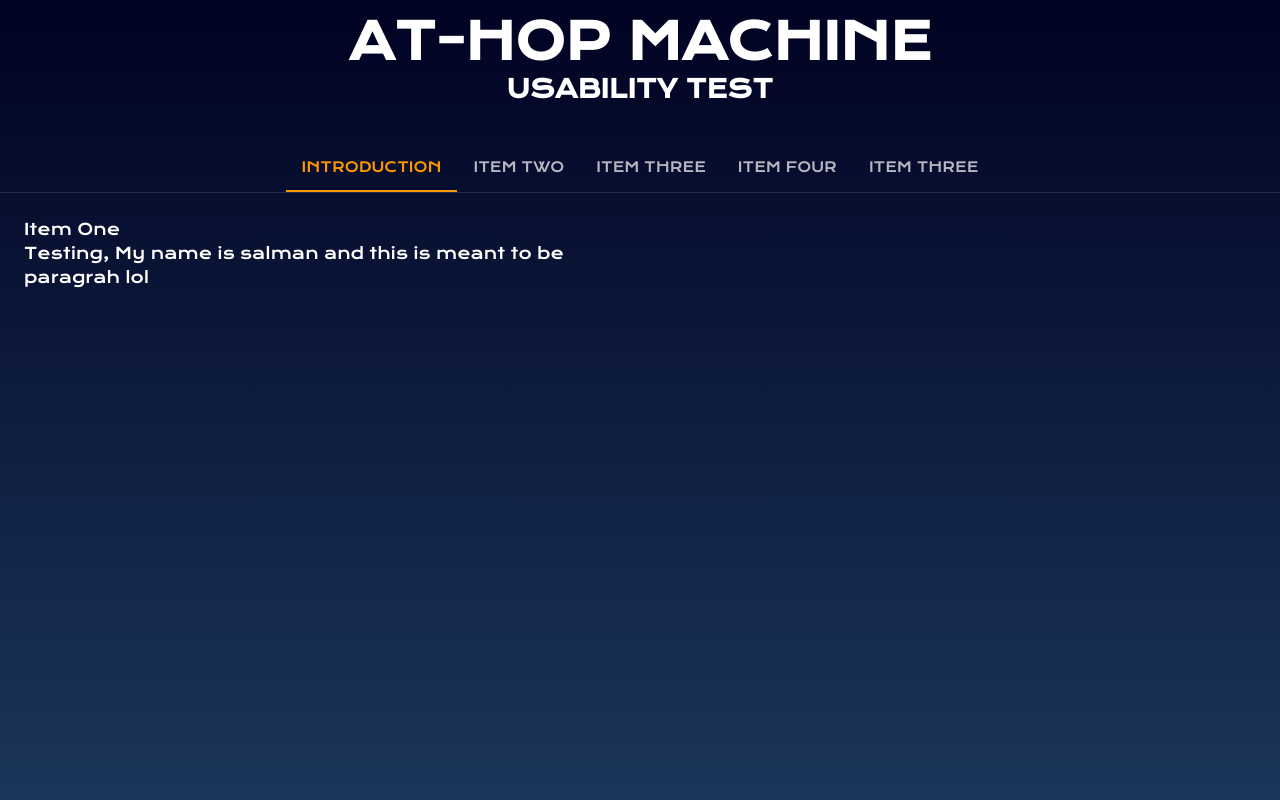
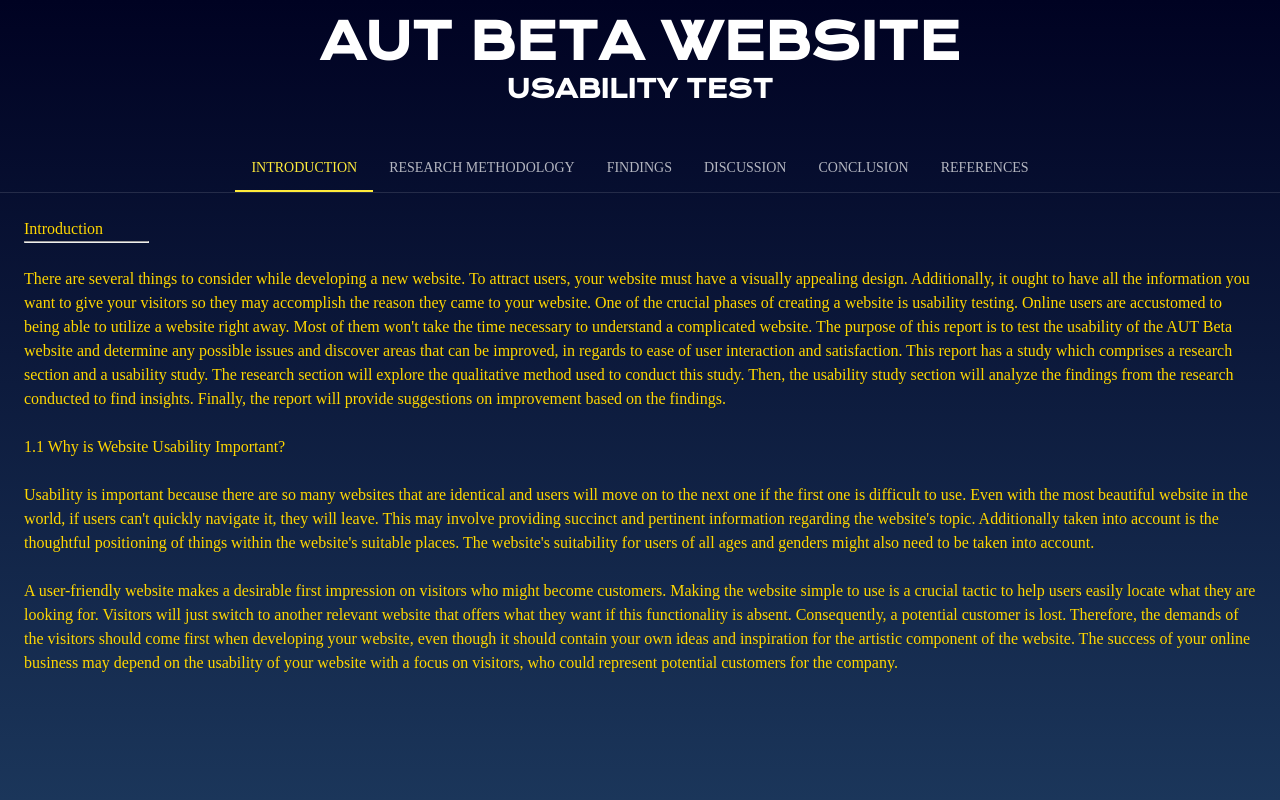
Before and after one commit to SirAlphaa/HCI-Assignment-2-S2-2022, a React (Create React App) app: page / in a window 1280 px wide. Shown: the top 800 px of the page. Built offline with nearby package versions, Linux system fonts and the light colour scheme.

Commit message:
introduction and research methodology content are added

```diff
--- a/src/App.css
+++ b/src/App.css
@@ -19,3 +19,7 @@
   font-size: 25px;
   margin-bottom: 30px;
 }
+
+hr {
+  width: 10%;
+}
--- a/src/App.js
+++ b/src/App.js
@@ -6,7 +6,7 @@
     <div className="App">
 
       <div className="landingPageTitles">
-        <h1>AT-HOP machine</h1>
+        <h1>Aut beta website</h1>
         <span>Usability test</span>
       </div>
 
--- a/src/MainBody.js
+++ b/src/MainBody.js
@@ -7,19 +7,20 @@
 import { createMuiTheme, ThemeProvider } from '@mui/material';
 import { useState } from 'react';
 import Typography from '@mui/material/Typography';
-import { orange } from '@mui/material/colors';
+import { yellow } from '@mui/material/colors';
 
 function MainBody() {
 
     const theme = createMuiTheme({
         palette: {
             mode: "dark",
-            primary: orange
+            primary: yellow
         },
+
         typography: {
-            fontFamily: ['Krona One'],
+            fontFamily: ['Bierstadt'],
             allVariants: {
-                color: "white"
+                color: "#FFD700"
             }
         }
     })
@@ -43,44 +44,137 @@
                                 centered
                             >
                                 <Tab label="Introduction" value="1" />
-                                <Tab label="Item Two" value="2" />
-                                <Tab label="Item Three" value="3" />
-                                <Tab label="Item four" value="4" />
-                                <Tab label="Item Three" value="5" />
+                                <Tab label="Research Methodology" value="2" />
+                                <Tab label="Findings" value="3" />
+                                <Tab label="Discussion" value="4" />
+                                <Tab label="Conclusion" value="5" />
+                                <Tab label="References" value="6" />
                             </TabList>
                         </Box>
+
                         <TabPanel value="1">
                             <Typography variant='body1' colour="">
-                                Item One<br></br>
-                                Testing, My name is salman and this is meant to be <br></br>
+                                Introduction <br/> <hr/> <br/>
+
+                                There are several things to consider while developing a new website.
+                                To attract users, your website must have a visually appealing design.
+                                Additionally, it ought to have all the information you want to give your
+                                visitors so they may accomplish the reason they came to your website.
+                                One of the crucial phases of creating a website is usability testing.
+                                Online users are accustomed to being able to utilize a website right away.
+                                Most of them won't take the time necessary to understand a complicated website.
+                                The purpose of this report is to test the usability of the AUT Beta website
+                                and determine any possible issues and discover areas that can be improved,
+                                in regards to ease of user interaction and satisfaction. This report has a study
+                                which comprises a research section and a usability study. The research section
+                                will explore the qualitative method used to conduct this study. Then, the usability
+                                study section will analyze the findings from the research conducted to find insights.
+                                Finally, the report will provide suggestions on improvement based on the findings.
+
+                                <br/> <br/>
+                                1.1 Why is Website Usability Important?
+                                <br/> <br/>
+                                Usability is important because there are so many websites that are identical and users
+                                will move on to the next one if the first one is difficult to use. Even with the most beautiful
+                                website in the world, if users can't quickly navigate it, they will leave. This may involve providing
+                                succinct and pertinent information regarding the website's topic. Additionally taken into account is the
+                                thoughtful positioning of things within the website's suitable places. The website's suitability for users
+                                of all ages and genders might also need to be taken into account.
+
+                                <br/> <br/>
+                                A user-friendly website makes a desirable first impression on visitors who might become customers. Making the
+                                website simple to use is a crucial tactic to help users easily locate what they are looking for. Visitors will
+                                just switch to another relevant website that offers what they want if this functionality is absent. Consequently,
+                                a potential customer is lost. Therefore, the demands of the visitors should come first when developing your website,
+                                even though it should contain your own ideas and inspiration for the artistic component of the website. The success of
+                                your online business may depend on the usability of your website with a focus on visitors, who could represent potential
+                                customers for the company.
+
+                            </Typography>
+                        </TabPanel>
+
+                        <TabPanel value="2">
+                            <Typography variant='body1' colour="">
+                                Research Methodology <br/> <hr/> <br/>
+
+                                For the purpose of this study, the observation method will be used, which is a qualitative
+                                research method. Qualitative analysis deals with intangible, imprecise issues that fall under
+                                the social and experience umbrella which cannot be measured by numbers and statistics. Since
+                                factors like positive associations with a brand, management credibility, customer contentment,
+                                competitive advantage, and cultural transformations are challenging, if not impossible, to capture
+                                with numerical inputs, this strategy relies on the kind of intelligence that machines lack.
+                                <br/> <br/>
+                                A first-hand investigation into the experience of using an artifact while the item is being used is
+                                the goal of usability testing. The user's perspective is limited to their own thoughts and experiences
+                                t the moment they are using the object. As shoppers with decades of purchasing experience, we may also
+                                view this enquiry as routine. Perhaps this amazing simplicity has concealed the effectiveness of the
+                                directness mechanism, the core of usability testing.
+                                <br/> <br/>
+                                A person's own testing of a newly purchased product and a usability test are two different things. A usability
+                                test involves expressing the experience of using an artifact, describing that experience, and then communicating
+                                that information to the item's creators. However, these activities can also be based on commonplace skills, making
+                                it possible for non-specialists to engage in productive practice. The key usability strategy has been talking or thinking
+                                aloud so that a user may express their experience, particularly their thoughts, to the other people participating in the testing.
+                                <br/> <br/>
+                                According to Phil, during the observation, if you notice something on the user’s face like a frown; an intervention such as “Something’s
+                                up, eh?” results in a desirable outcome. Such an intervention doesn't result from concentrating on what to say or according to a large list
+                                of rules; rather, it results from a special interaction between the user and the moderator, where the moderator sits alongside the user.
+                                The mindset a moderator might adopt to encourage successful interventions like this one can be summed up as being besides. The moderator
+                                will be able to better grasp the user's experience by being there with them. Instead of asking a long list of questions, they could make a
+                                few simple observations and offer a comment that has a lot of value and it doesn’t demand anything in response. For instance, the user
+                                might be grinning and obviously having fun, and the moderator might be grinning and also be having fun and say, "This is fun, eh? It's
+                                a simple way for the user to stay in touch with their experience and expand on it at their own pace. This relationship creates a solid foundation
+                                for a truly ethical approach that can maintain a constant focus on everyone's well-being.
+                                <br/> <br/>
+                                2.2 Sample
+                                <br/> <br/>
+                                There are eight participants in our usability test. Of the 7 participants, 5 were men and 2 were women, and all had prior understanding of how websites
+                                were meant to operate as well as a lot of experience using websites in both their personal and professional life.
+                                <br/> <br/>
+                                2.3 materials
+                                <br/> <br/>
+                                For this usability test, our group members were required to interview some people in a range of 5 - 7 in order to discover their first experiences by
+                                using the website of “https://beta.aut.ac.nz”. To complete those interviews, we were using several devices to help us gather the data of the website such
+                                as allowing participants to use our computer, laptop or tablet and while in progress, we used voice recorder application in our phone or laptop to record their
+                                voices of feedbacks toward the website and as an evidence that the interviews were conducted and based on their voices.
+                                <br/> <br/>
+                                2.3 Procedure
+                                <br/> <br/>
+                                Members of the group contacted prospective participants and extended invitations to the usability study. The information sheet about the test, which described the
+                                goal of the study and the kind of data that was going to be collected, was handed to potential participants once they consented to take part. The participant signed a
+                                consent form after they were informed that we would be recording their statements while they were taking the exam and seeing them in action.
+                            </Typography>
+                        </TabPanel>
+
+                        <TabPanel value="3">
+                            <Typography variant='body1' colour="">
+                                Item One <br/> <hr/> <br/>
+
+                                Testing, My SDNFCKJLSEHUVJLSNDVCUESis meant to be <br/>
                                 paragrah lol
                             </Typography>
                         </TabPanel>
-                        <TabPanel value="2">
+
+                        <TabPanel value="4">
                             <Typography variant='body1' colour="">
-                                Item One<br></br>
-                                Testing, My JHADFKLIJSHEIFLUSAKDBNCVIUSLHEVLJSDs is meant to be <br></br>
+                                Item Four <br/> <hr/> <br/>
+                                Testing, My SDNFCKJLSEHUVJLSNDVCUESis meant to be <br/>
                                 paragrah lol
                             </Typography>
                         </TabPanel>
-                        <TabPanel value="3">
+
+                        <TabPanel value="5">
                             <Typography variant='body1' colour="">
-                                Item One<br></br>
-                                Testing, My SDNFCKJLSEHUVJLSNDVCUESis meant to be <br></br>
+                                Item Five <br/> <hr/> <br/>
+                                Testing, My SDNFCKJLSEHUVJLSNDVCUESis meant to be <br/>
                                 paragrah lol
                             </Typography>
                         </TabPanel>
-                        <TabPanel value="4">
+
+                        <TabPanel value="6">
                             <Typography variant='body1' colour="">
-                                Item Four<br></br>
-                                Testing, My SDNFCKJLSEHUVJLSNDVCUESis meant to be <br></br>
-                                paragrah lol
-                            </Typography>
-                        </TabPanel>
-                        <TabPanel value="5">
-                            <Typography variant='body1' colour="">
-                                Item Five<br></br>
-                                Testing, My SDNFCKJLSEHUVJLSNDVCUESis meant to be <br></br>
+                                Item Five <br/> <hr/> <br/>
+                                Testing, My SDNFCKJLSEHUVJLSNDVCUESis meant to be <br/>
                                 paragrah lol
                             </Typography>
                         </TabPanel>
```
